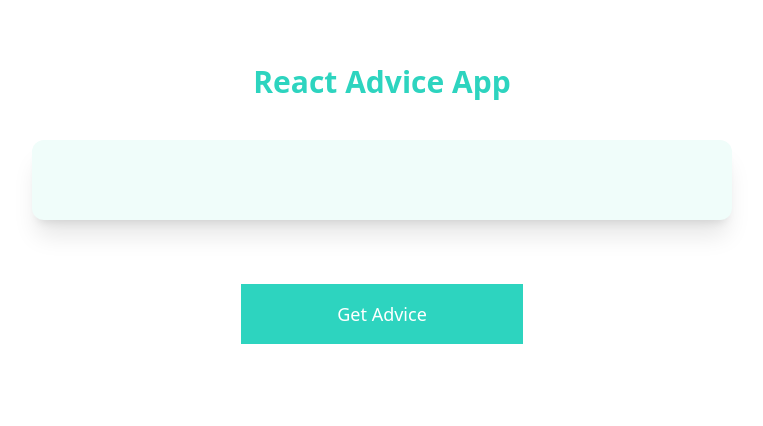
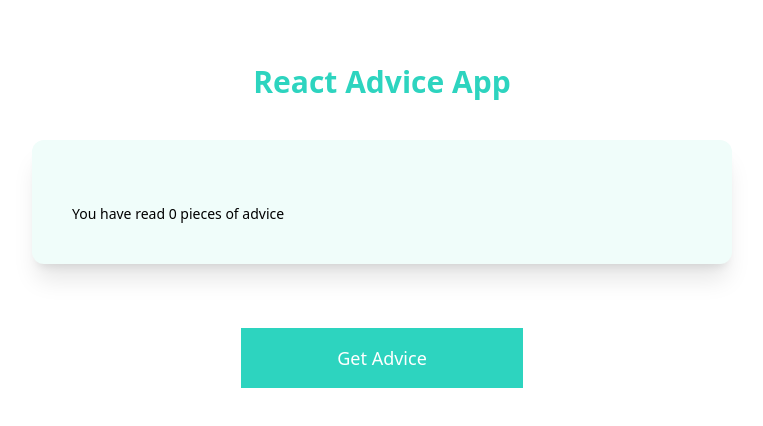
Before and after one commit to AmaduKamara/advice-app, a React (Create React App) app: page / in a window 1280 px wide. Shown: the top 426 px of the page, without its empty margins (258-1021 px from the left). Built offline with nearby package versions, Linux system fonts and the light colour scheme.

Commit message:
Add advice count view

```diff
--- a/src/App.js
+++ b/src/App.js
@@ -2,11 +2,13 @@ import { useState } from "react";
 
 const App = () => {
   const [advice, setAdvice] = useState();
+  const [adviceCount, setAdviceCount] = useState(0);
 
   const getAdvice = async () => {
     const res = await fetch("https://api.adviceslip.com/advice");
     const data = await res.json();
     setAdvice(data.slip.advice);
+    setAdviceCount((c) => c + 1);
   };
 
   return (
@@ -16,7 +18,11 @@ const App = () => {
           React Advice App
         </h1>
         <div className="w-[700px] container mx-auto mt-10 rounded-xl p-10 bg-teal-50 shadow-xl">
-          <h3 className="text-center font-thin">{advice}</h3>
+          <h3 className="text-center text-xl">{advice}</h3>
+          <br />
+          <p className="text-sm">
+            You have read <span>{adviceCount}</span> pieces of advice
+          </p>
         </div>
 
         <div className="flex justify-center mt-16">
```
